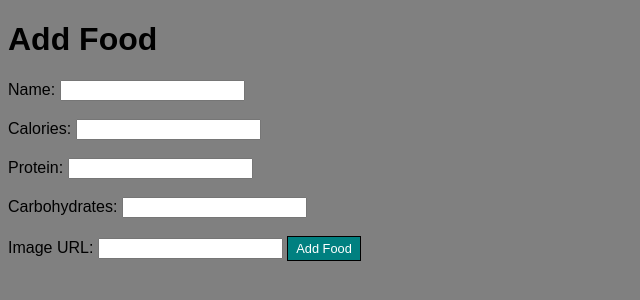
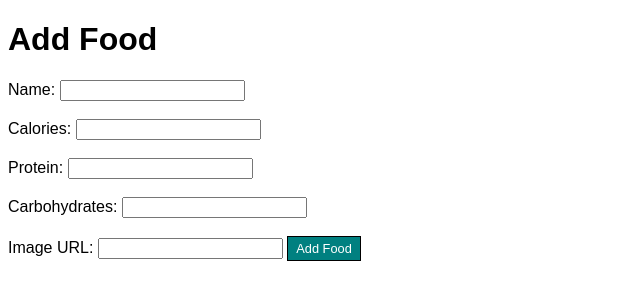
Before and after one commit to Adrian484/crud_app, a Flask app: page /foods/new in a window 1280 px wide. Shown: the top 300 px of the page, without its empty margins (0-640 px from the left). Run offline with Flask 3, Linux system fonts and the light colour scheme.

Commit message:
Updated Project

```diff
--- a/app.py
+++ b/app.py
@@ -3,6 +3,7 @@ from flask import Flask, redirect
 from routes.foods_routes import foods_routes
 from routes.users_routes import users_routes
 from routes.sessions_routes import sessions_routes
+import random
 
 SECRET_KEY = os.environ.get("FLASK_SECRET_KEY", "pretend key for testing only")
 
@@ -17,6 +18,10 @@ app.register_blueprint(sessions_routes, url_prefix='/sessions')
 def index():
   return redirect('/foods')
 
+
+
+
+
 # mkdir app_app
 # cd app_app
 # python -m venv venv
--- a/static/css/style.css
+++ b/static/css/style.css
@@ -5,7 +5,6 @@
 
 body {
   font-family: Arial, Helvetica, sans-serif;
-  background-color: grey;
 }
 
 .foods {
--- a/templates/foods/index.html
+++ b/templates/foods/index.html
@@ -15,6 +15,7 @@
 </section>
 
 <section class="foods">
+  <p>{{ foods }}</p>
   {% for food in foods: %}
   <section class="food">
     <header>
```
